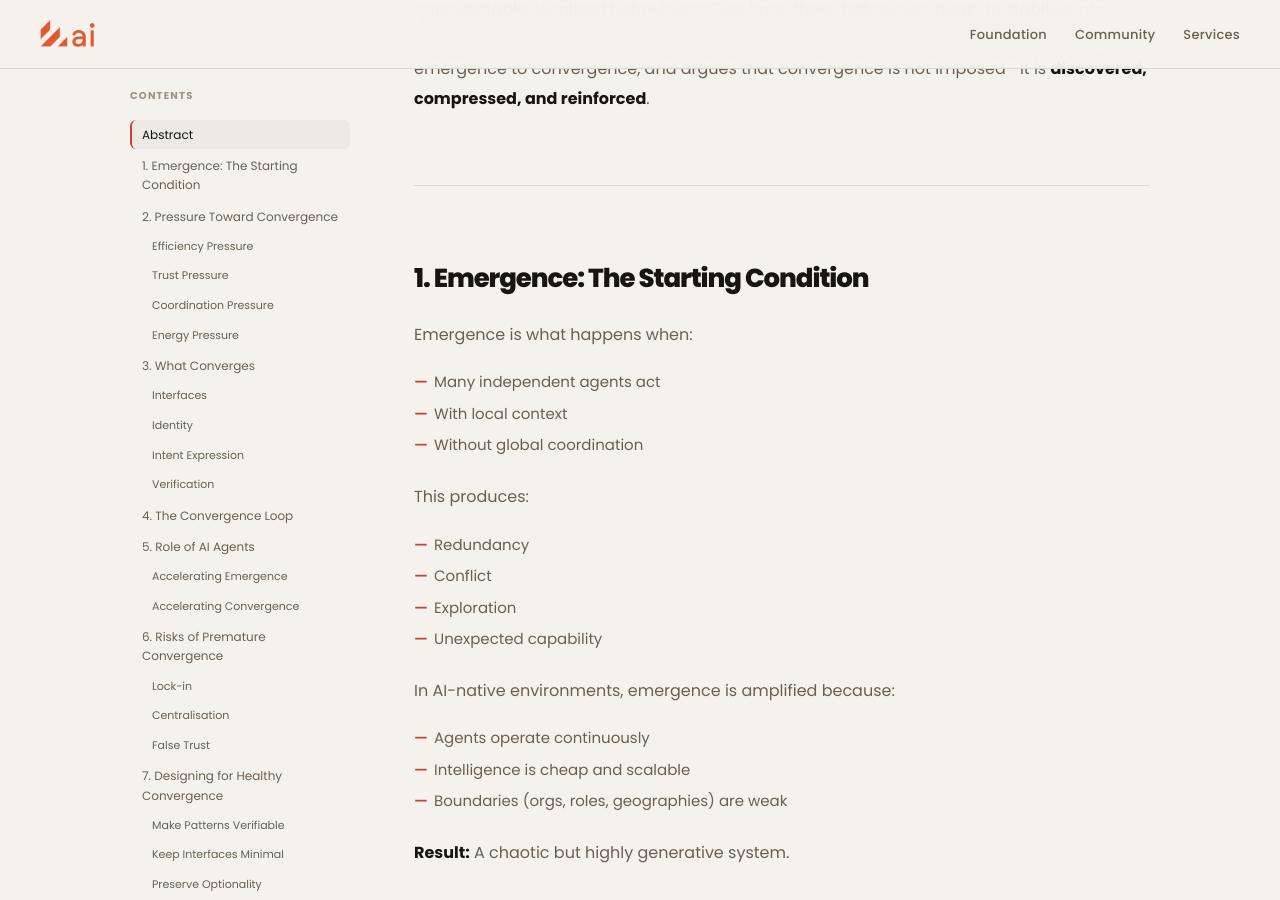
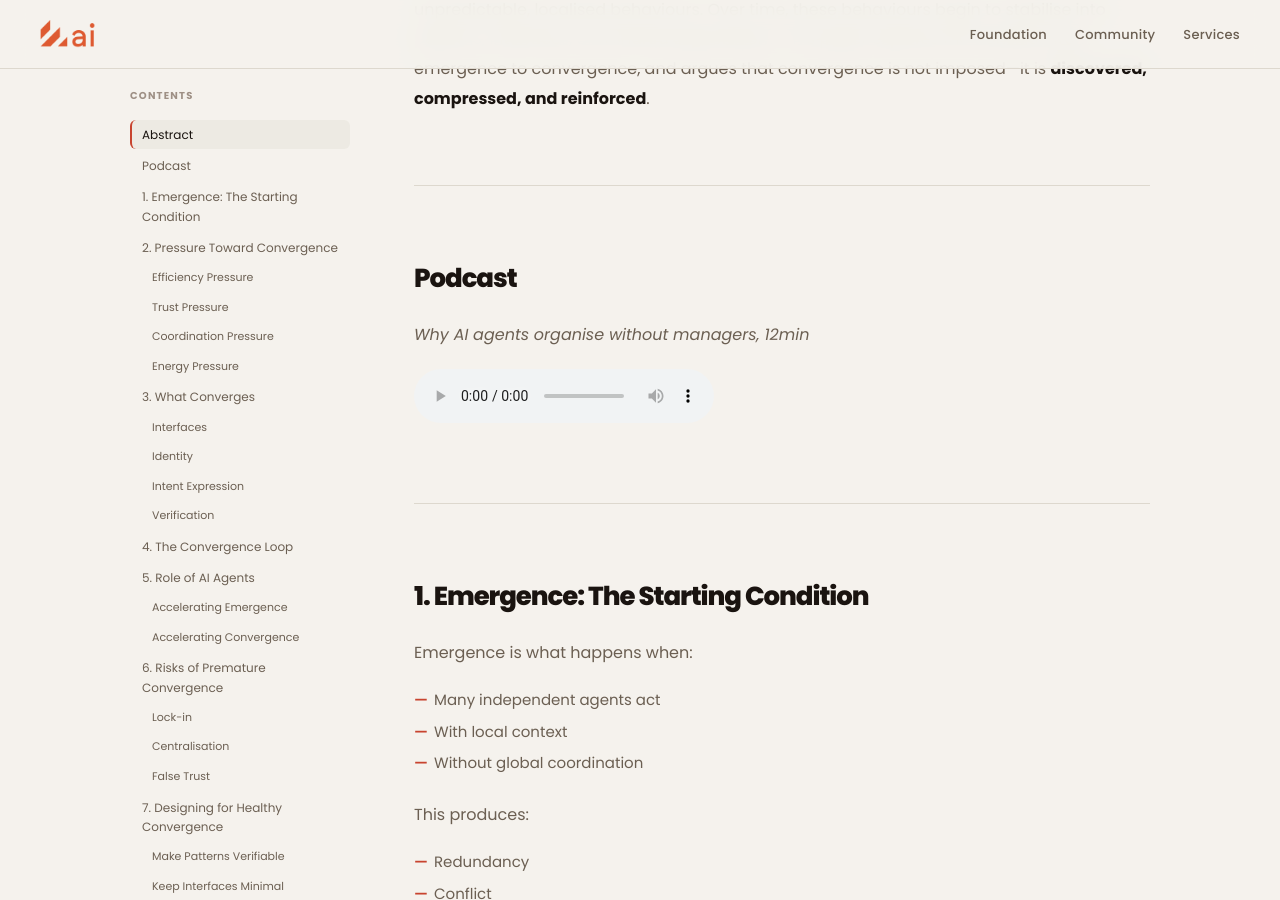
Before and after one commit to selfdriven-foundation/selfdriven-ai, a Jekyll site: the page built from docs/pages/research-convergence-from-emergence.md, in a window 1280 px wide and 900 px high, scrolled down 513 px. Built offline with Jekyll 4.4.1, drawn with Linux system fonts in a browser that asks for light colours.

Commit message:
convergence-from-emergence

```diff
--- a/docs/pages/research-convergence-from-emergence.md
+++ b/docs/pages/research-convergence-from-emergence.md
@@ -11,6 +11,14 @@ permalink: /research/convergence-from-emergence
 ## Abstract
 We are entering a phase where highly capable, autonomous agents operate in open environments with minimal central coordination. Initially, this produces **emergence**—unpredictable, localised behaviours. Over time, these behaviours begin to stabilise into patterns, interfaces, and shared expectations. This paper explores the transition from emergence to convergence, and argues that convergence is not imposed—it is **discovered, compressed, and reinforced**.
 
+## Podcast
+
+*Why AI agents organise without managers, 12min*
+
+<audio controls>
+	<source src="/assets/audio/research-why-ai-agents-organise-without-managers.m4a" type="audio/mp4">
+	Your browser does not support the audio element.
+</audio>
 
 
 ## 1. Emergence: The Starting Condition
```
Also changed, not shown: 1 other file.
